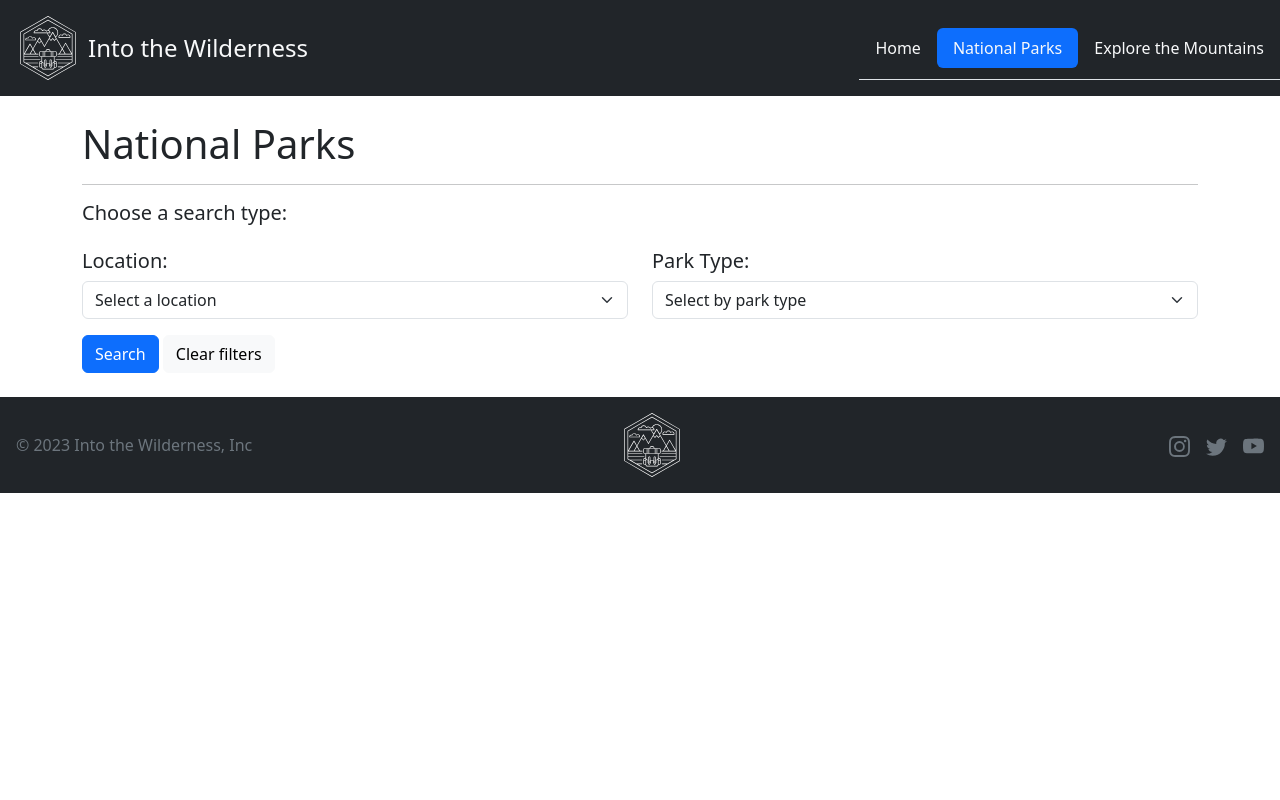
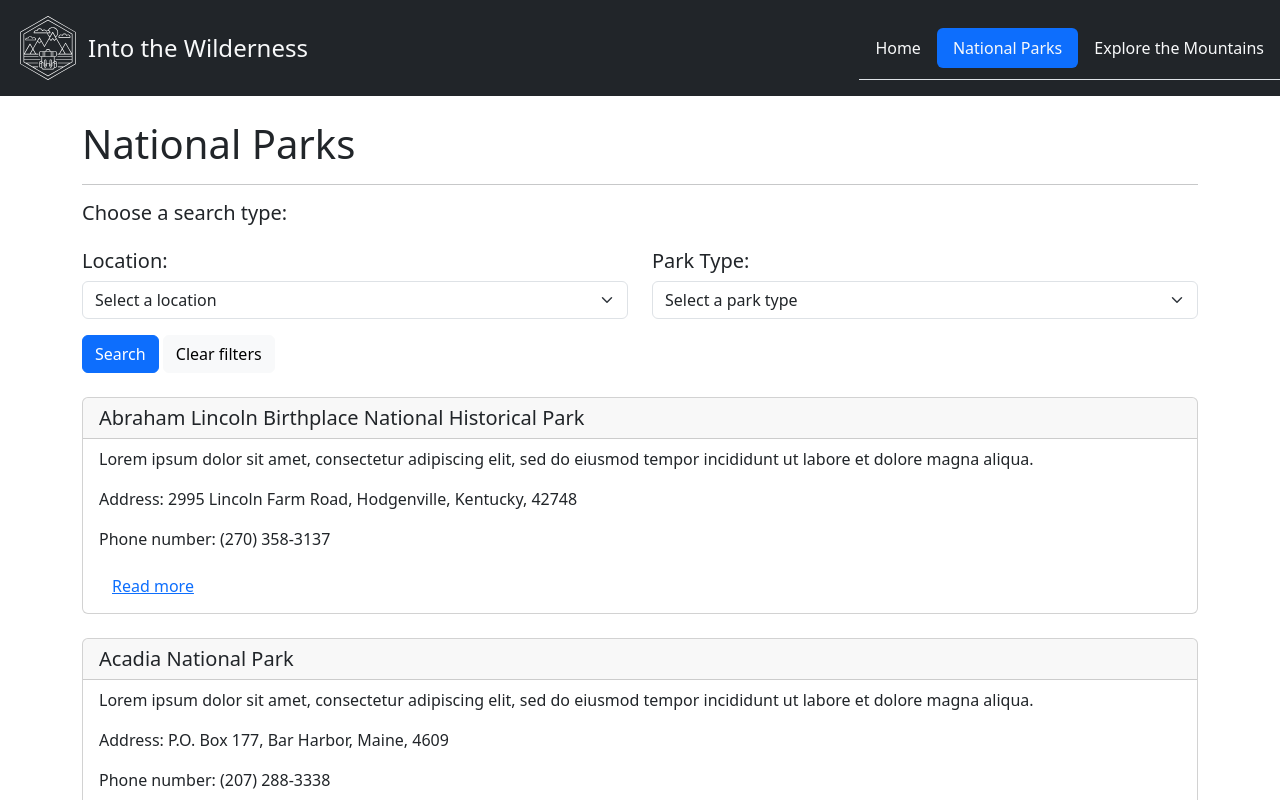
Before and after one commit to chauni/outdoors-site-repo, a plain HTML site: page national-parks.html in a window 1280 px wide. Both pictures are taken after a click on the button "Search". Shown: the top 800 px of the page. Drawn offline with nearby package versions, Linux system fonts and the light colour scheme.

Commit message:
search by park type added

```diff
--- a/national-parks.html
+++ b/national-parks.html
@@ -47,7 +47,7 @@
             <div class="col-md-6">
                 <h5>Park Type:</h5>
                 <select id="parkTypeSelector" class="form-select">
-                    <option value="">Select by park type</option>
+                    <option value="">Select a park type</option>
                 </select>
             </div>
         </div>
--- a/scripts/index.js
+++ b/scripts/index.js
@@ -22,14 +22,16 @@ searchBtnEl.addEventListener('click', () => {
 
     const selectedLocation = locationSelectorEl.value;
 
-    const selectedParkByLocation = nationalParksArray.filter((nationalPark) => nationalPark.State === selectedLocation)
+    const selectedParkType = parkTypeSelectorEl.value;
 
-    selectedParkByLocation.forEach((selPark) => {
+    const nationalParkLocation = nationalParksArray.filter((nationalPark) => nationalPark.State === selectedLocation)
 
-        if (selPark.Zip == 'undefined') {
-            selPark.ZipCode
-        } if (selPark.Phone == 0) {
-            "No listed phone number"
+    const nationalParkType = nationalParksArray.filter((nationalPark) => nationalPark.LocationName.includes(selectedParkType));
+
+    nationalParkLocation.forEach((selPark) => {
+
+        if (selPark.Phone == 0) {
+            selPark.Phone == "No listed phone number"
         }
 
         const card = document.createElement('div');
@@ -45,7 +47,35 @@ searchBtnEl.addEventListener('click', () => {
 
         <div class="card-body py-2">
         <p>Lorem ipsum dolor sit amet, consectetur adipiscing elit, sed do eiusmod tempor incididunt ut labore et dolore magna aliqua.</p>
-        <p>Address: ${selPark.Address}, ${selPark.City}, ${selPark.State}, ${selPark.Zip}</p>
+        <p>Address: ${selPark.Address}, ${selPark.City}, ${selPark.State}, ${selPark.ZipCode}</p>
+        <p>Phone number: ${selPark.Phone}</p>
+        <button class="btn btn-link">Read more</button>
+        </div>
+
+        `;
+        informationSectionEl.innerHTML += content;
+    })
+
+    nationalParkType.forEach((selPark) => {
+
+        if (selPark.Phone == 0) {
+            selPark.Phone == "No listed phone number"
+        }
+
+        const card = document.createElement('div');
+        card.classList.add('card-body');
+
+        const content = `
+        <div class="card mt-4">
+            <div class="card-header">
+            <h5 class="mb-0">
+            ${selPark.LocationName}
+            </h5>
+        </div>
+
+        <div class="card-body py-2">
+        <p>Lorem ipsum dolor sit amet, consectetur adipiscing elit, sed do eiusmod tempor incididunt ut labore et dolore magna aliqua.</p>
+        <p>Address: ${selPark.Address}, ${selPark.City}, ${selPark.State}, ${selPark.ZipCode}</p>
         <p>Phone number: ${selPark.Phone}</p>
         <button class="btn btn-link">Read more</button>
         </div>
```
